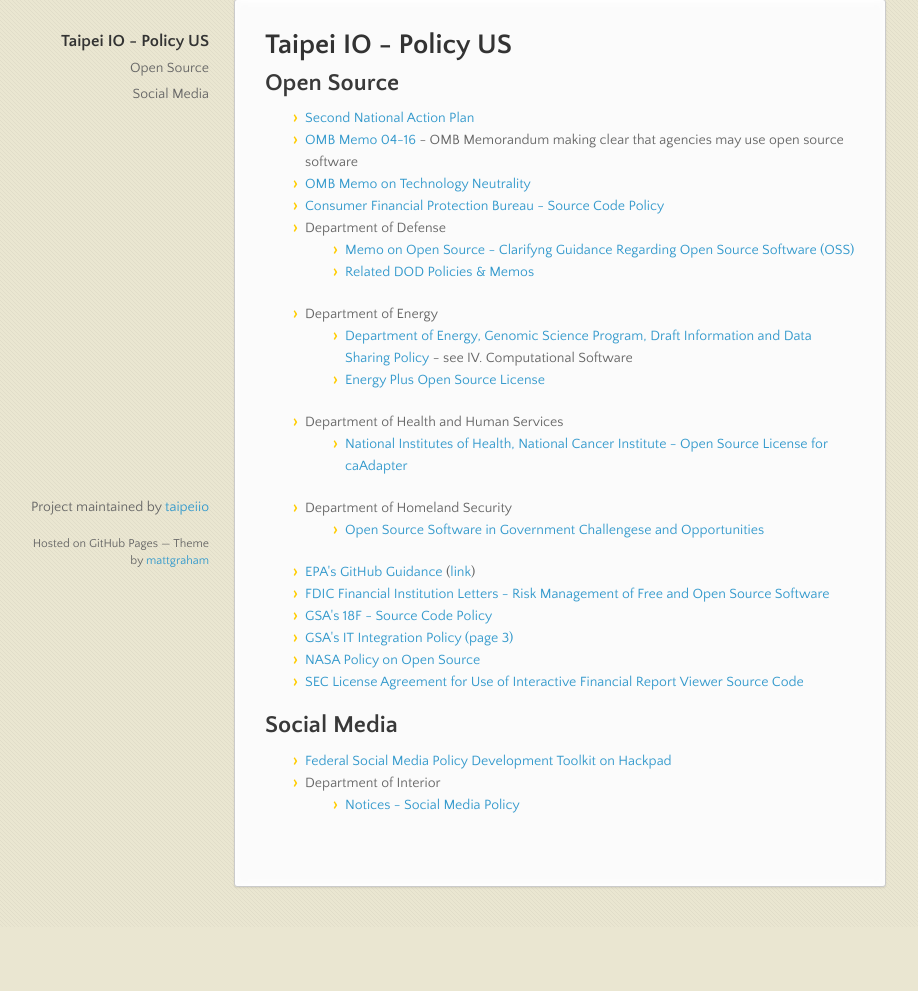
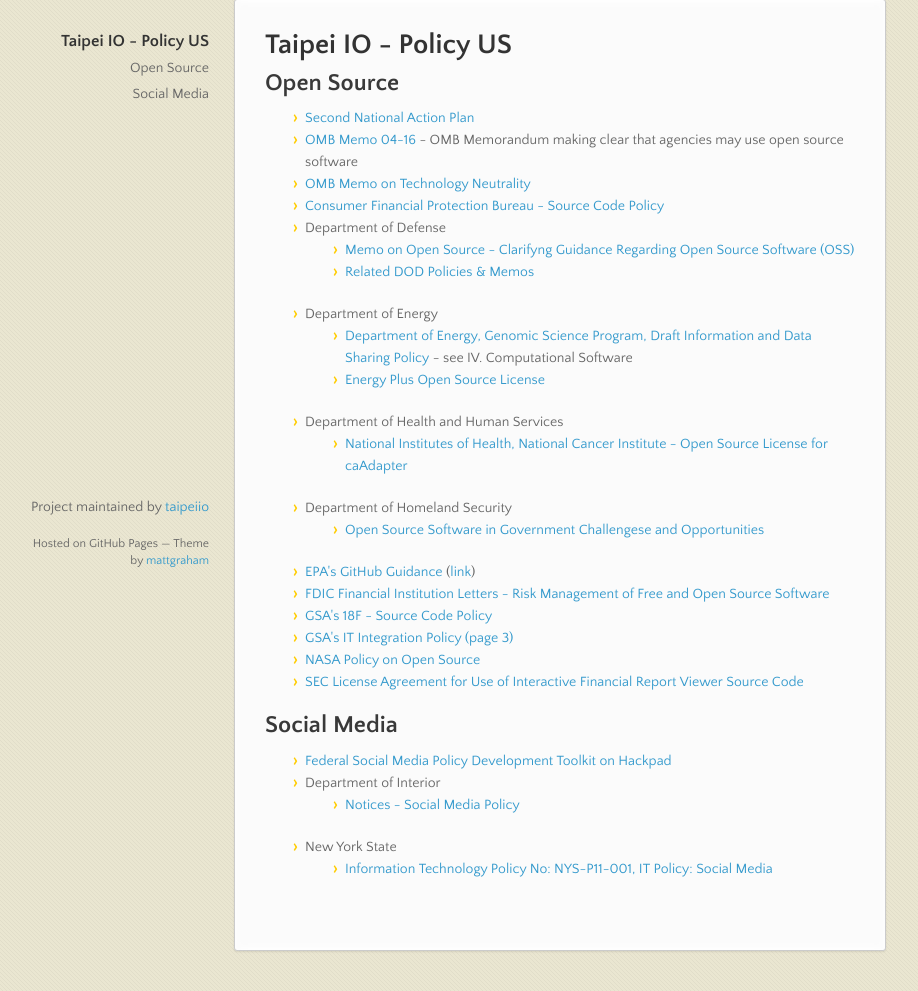
Before and after one commit to taipeiio/taipeiio-policyus, a plain HTML site: page index.html in a window 1280 px wide. Shown: the part 191-1182 px from the top of the page, without its empty margins (81-999 px from the left). Before the commit the page ends 1118 px from the top, so only its background shows below. Drawn offline with nearby package versions, Linux system fonts and the light colour scheme.

```diff
--- a/index.html
+++ b/index.html
@@ -99,6 +99,12 @@
 <li><a href="http://www.doi.gov/notices/Social-Media-Policy.cfm">Notices - Social Media Policy</a></li>
 </ul>
 </li>
+<li>New York State
+
+<ul>
+<li><a href="http://www.its.ny.gov/policy/NYS-P11-001.pdf">Information Technology Policy No: NYS-P11-001, IT Policy: Social Media</a></li>
+</ul>
+</li>
 </ul>
       </section>
       <footer>
```
Also changed, not shown: params.json (+1 -1 lines).
